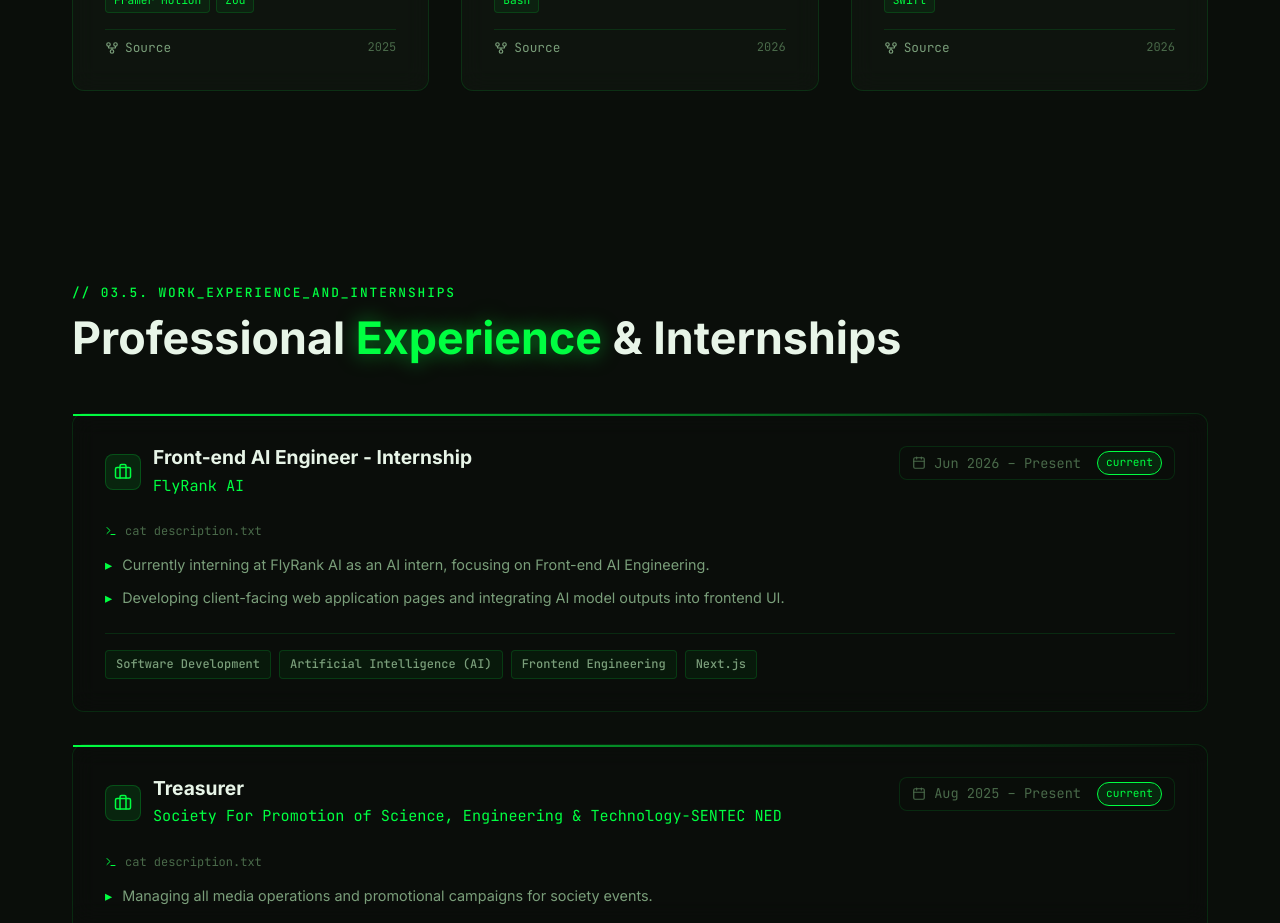
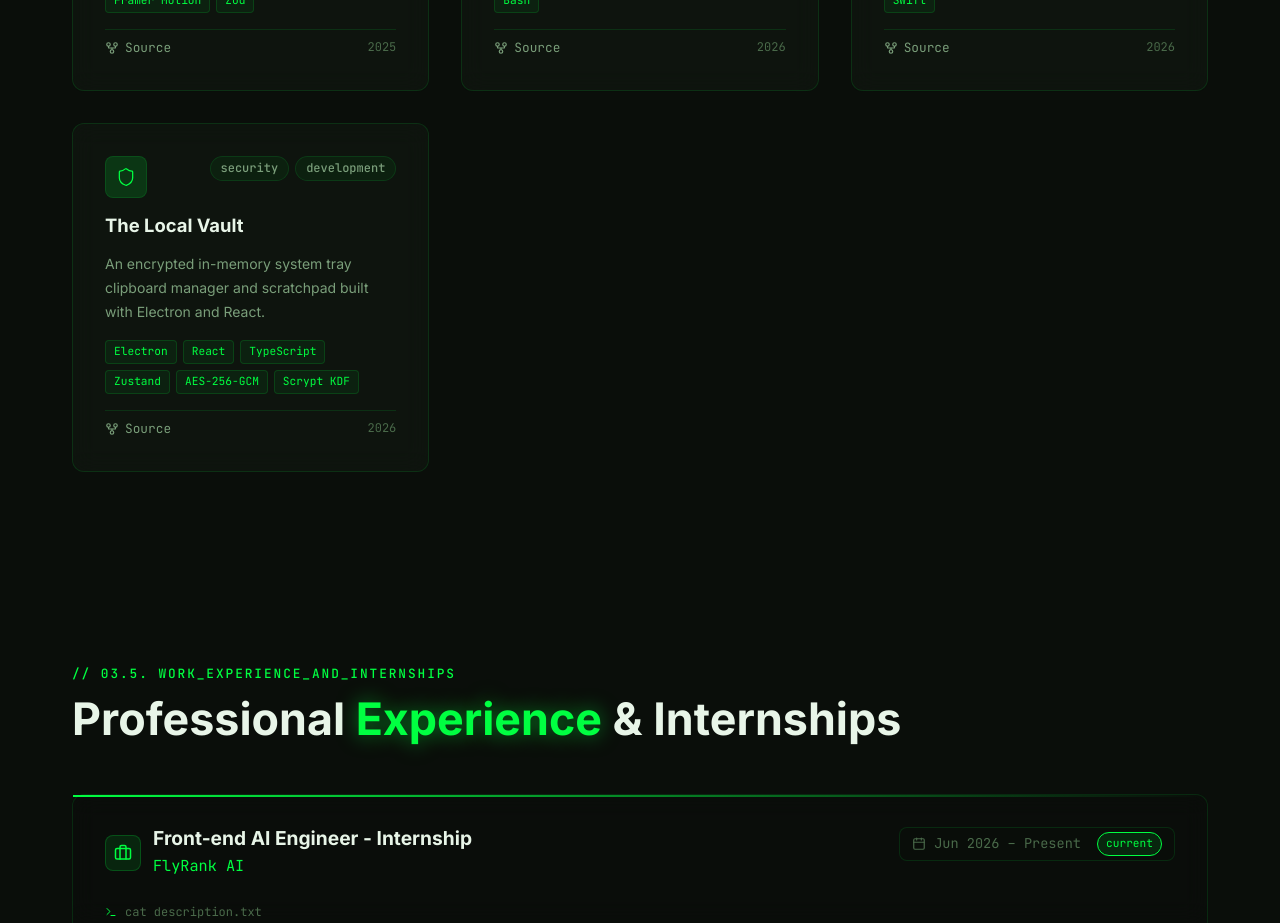
Before and after one commit to Mohidkhan222006/Personal-Portfolio, a Next.js app in the folder portfolio/: page / in a window 1280 px wide. Shown: the part 4340-5263 px from the top of the page. Built offline with nearby package versions, Linux system fonts and the light colour scheme.

Commit message:
feat(projects): add The Local Vault project under security and development

```diff
--- a/portfolio/src/data/projects.data.ts
+++ b/portfolio/src/data/projects.data.ts
@@ -56,4 +56,18 @@ export const projects: Project[] = [
     featured: true,
     year: 2026,
   },
+  {
+    slug: 'local-vault',
+    title: 'The Local Vault',
+    description:
+      'An encrypted in-memory system tray clipboard manager and scratchpad built with Electron and React.',
+    longDescription:
+      'Developed a lightweight, local-first system tray desktop application using Electron, React, and TypeScript. Acts as a secure clipboard manager and markdown scratchpad featuring zero-disk persistence, automated clipboard clear delay, memory zero-filling on locks, and robust cryptography using Node.js native crypto module (AES-256-GCM, Scrypt KDF).',
+    tags: ['security', 'development'],
+    techStack: ['Electron', 'React', 'TypeScript', 'Zustand', 'AES-256-GCM', 'Scrypt KDF'],
+    githubUrl: 'https://github.com/Mohidkhan222006/The-Local-Vault',
+    imageUrl: '/assets/images/local-vault.png',
+    featured: true,
+    year: 2026,
+  },
 ];
```
